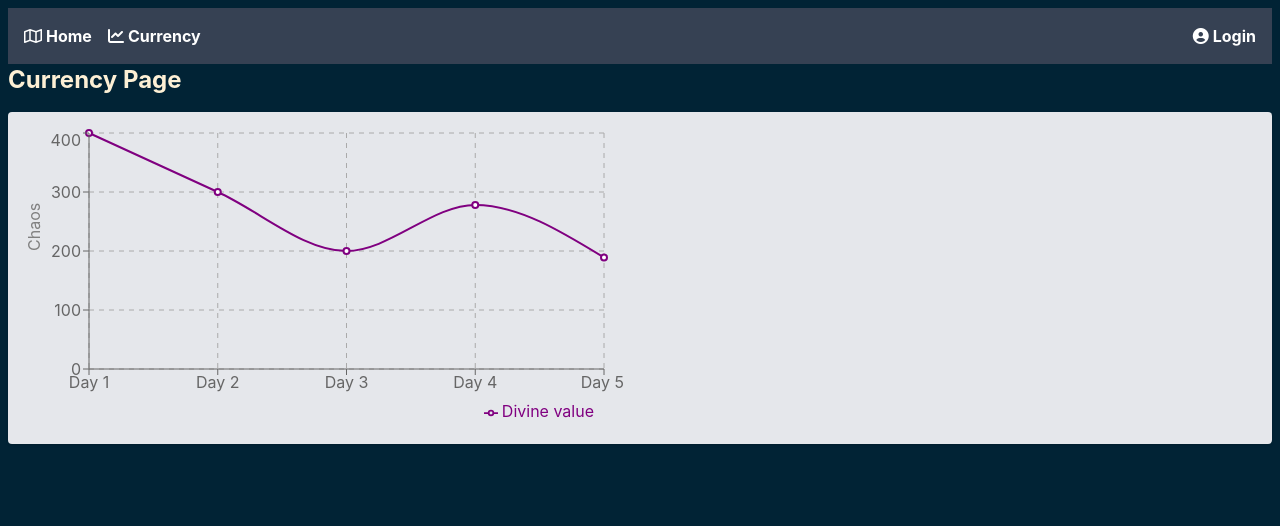
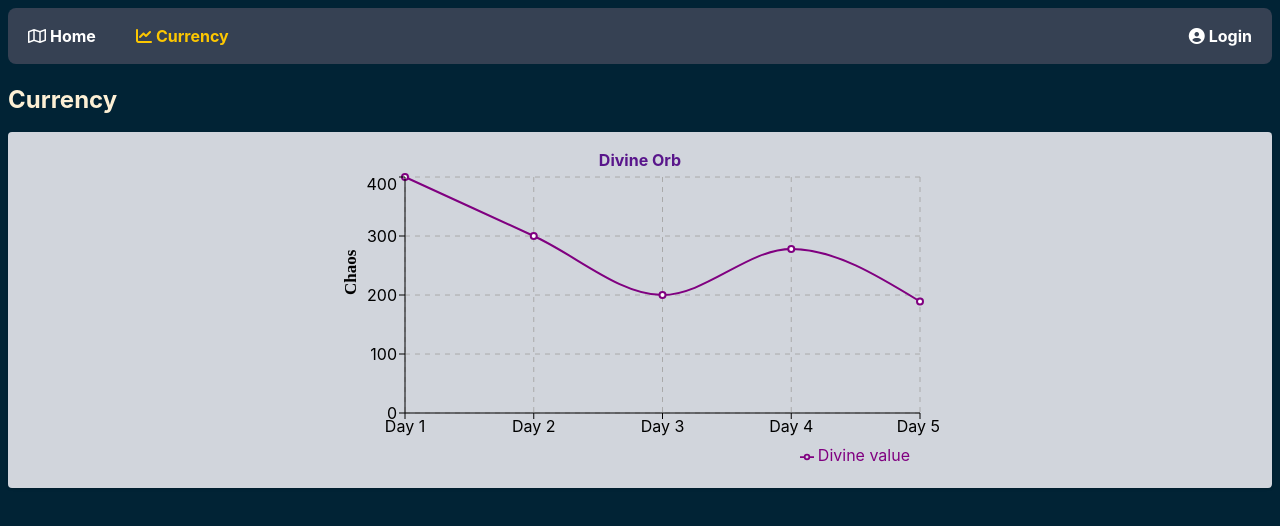
Before and after one commit to ChonCanCode/09-project-poe, a React (Vite) app: page /currency in a window 1280 px wide. Shown: the top 526 px of the page. Built offline with nearby package versions, Linux system fonts and the light colour scheme.

Commit message:
20251016

```diff
--- /dev/null
+++ b/components/CurrencyChart.jsx
@@ -0,0 +1,50 @@
+import { LineChart, Line, CartesianGrid, XAxis, YAxis, Legend } from "recharts";
+
+export default function ChasoChart() {
+  const data = [
+    { name: "Day 1", uv: 400, pv: 2400, amt: 2400 },
+    { name: "Day 2", uv: 300, pv: 1398, amt: 2210 },
+    { name: "Day 3", uv: 200, pv: 9800, amt: 2290 },
+    { name: "Day 4", uv: 278, pv: 3908, amt: 2000 },
+    { name: "Day 5", uv: 189, pv: 4800, amt: 2181 },
+  ];
+
+  return (
+    <>
+      <LineChart
+        width={600}
+        height={300}
+        data={data}
+        margin={{ top: 5, right: 20, bottom: 5, left: 5 }}
+      >
+        <CartesianGrid stroke="#aaa" strokeDasharray="5 5" />
+        <Line
+          type="monotone"
+          dataKey="uv"
+          stroke="purple"
+          strokeWidth={2}
+          name="Divine value"
+        />
+        <XAxis dataKey="name" stroke="black" tick={{ fill: "black" }} />
+
+        <YAxis
+          width={60}
+          label={{
+            value: "Chaos",
+            position: "insideLeft",
+            angle: -90,
+            style: {
+              fill: "black",
+              fontSize: 17,
+              fontWeight: "bold",
+              fontFamily: "font-sans",
+            },
+          }}
+          stroke="black"
+          tick={{ fill: "black" }}
+        />
+        <Legend align="right" />
+      </LineChart>
+    </>
+  );
+}
--- a/components/NavBar.jsx
+++ b/components/NavBar.jsx
@@ -1,18 +1,25 @@
-import { Link } from "react-router-dom";
+import { Link, useLocation } from "react-router-dom";
 
 export default function NavBar() {
+  const location = useLocation();
+  const currentPath = location.pathname;
+
   return (
-    <div className="flex items-center justify-between bg-gray-700 p-4">
+    <div className="flex items-center justify-between bg-gray-700 rounded-lg p-2">
       <nav className="flex space-x-4 font-bold">
         <Link
-          className="flex items-center text-white hover:text-yellow-400 hover:underline transition-colors duration-200"
+          className={`inline-block transform transition-transform duration-300 px-3 py-2 rounded-lg hover:bg-gray-400
+            ${currentPath === "/" ? "text-yellow-400" : "text-white"}`}
           to="/"
         >
           <i className="fa-regular fa-map"></i>
           <span className="ml-1">Home</span>
         </Link>
+
         <Link
-          className="flex items-center text-white hover:text-yellow-400 hover:underline transition-colors duration-200"
+          className={`inline-block transform transition-transform duration-300 px-3 py-2 rounded-lg ${
+            currentPath === "/currency" ? "text-yellow-400" : "text-white"
+          } hover:bg-gray-400`}
           to="/currency"
         >
           <i className="fa-solid fa-chart-line"></i>
@@ -22,7 +29,9 @@ export default function NavBar() {
 
       <nav className="font-bold">
         <Link
-          className="flex items-center text-white hover:text-yellow-400 transition-colors duration-200"
+          className={`inline-block transform transition-transform duration-300 px-3 py-2 rounded-lg ${
+            currentPath === "/login" ? "text-yellow-400" : "text-white"
+          } hover:bg-gray-400`}
           to="/login"
         >
           <i className="fa-solid fa-circle-user"></i>
--- a/pages/Currency.jsx
+++ b/pages/Currency.jsx
@@ -1,43 +1,14 @@
-import { LineChart, Line, CartesianGrid, XAxis, YAxis, Legend } from "recharts";
-
-const data = [
-  { name: "Day 1", uv: 400, pv: 2400, amt: 2400 },
-  { name: "Day 2", uv: 300, pv: 1398, amt: 2210 },
-  { name: "Day 3", uv: 200, pv: 9800, amt: 2290 },
-  { name: "Day 4", uv: 278, pv: 3908, amt: 2000 },
-  { name: "Day 5", uv: 189, pv: 4800, amt: 2181 },
-];
-
-const MyChart = () => (
-  <LineChart
-    width={600}
-    height={300}
-    data={data}
-    margin={{ top: 5, right: 20, bottom: 5, left: 5 }}
-  >
-    <CartesianGrid stroke="#aaa" strokeDasharray="5 5" />
-    <Line
-      type="monotone"
-      dataKey="uv"
-      stroke="purple"
-      strokeWidth={2}
-      name="Divine value"
-    />
-    <XAxis dataKey="name" />
-    <YAxis
-      width={60}
-      label={{ value: "Chaos", position: "insideLeft", angle: -90 }}
-    />
-    <Legend align="right" />
-  </LineChart>
-);
+import ChasoChart from "../components/CurrencyChart";
 
 export default function Currency() {
   return (
     <div className="p-6min-h-screen">
-      <h1 className="text-2xl font-bold mb-4">Currency Page</h1>
-      <div className="bg-gray-200 p-4 rounded shadow">
-        <MyChart />
+      <h1 className="text-2xl font-bold mb-4 mt-5">Currency</h1>
+      <div className=" bg-gray-300 p-4 rounded shadow">
+        <div className="flex items-center justify-center flex-col">
+          <h2 className="text-purple-900 font-bold">Divine Orb</h2>
+          <ChasoChart />
+        </div>
       </div>
     </div>
   );
```
